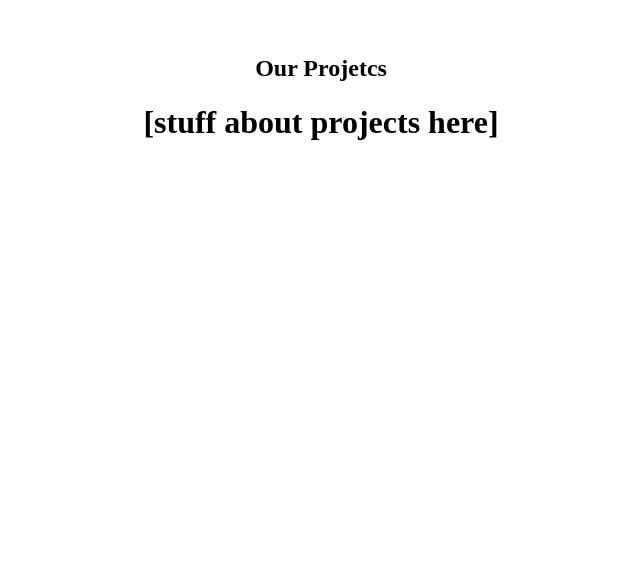
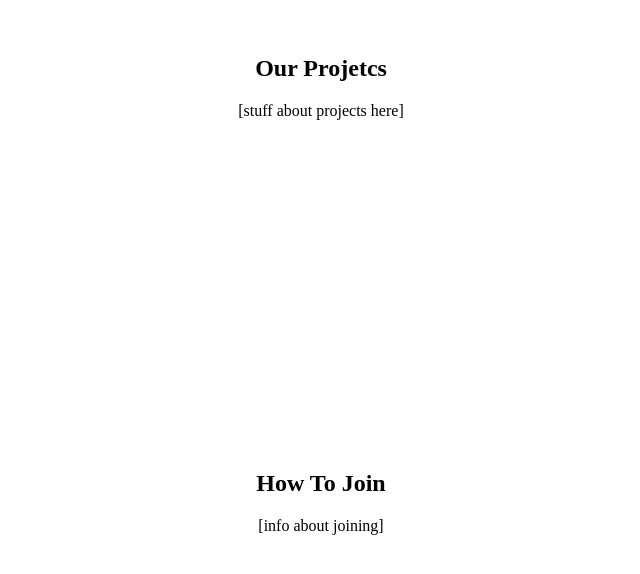
Before and after one commit to ciaracoules/coding-club-website, a plain HTML site: page mainpage.html in a window 1280 px wide. Shown: the part 630-1204 px from the top of the page, without its empty margins (319-959 px from the left). Before the commit the page ends 1121 px from the top, so only its background shows below. Drawn offline with Linux system fonts and the light colour scheme.

Commit message:
add info section base

```diff
--- a/mainpage.html
+++ b/mainpage.html
@@ -15,6 +15,11 @@
           text-align: center;
           margin-bottom: 350px;
         }
+
+        .infoDiv {
+          text-align: center;
+          margin-bottom: 350px;
+        }
         </style>
 </head>
 <body>
@@ -25,7 +30,12 @@
 
     <div class="projectsDiv">
     <h2>Our Projetcs</h2>
-    <h1>[stuff about projects here]</h1>
+    <p>[stuff about projects here]</p>
     </div>
+
+    <div class="infoDiv">
+      <h2>How To Join</h2>
+      <p>[info about joining]</p>
+      </div>
 </body>
 </html>
```
